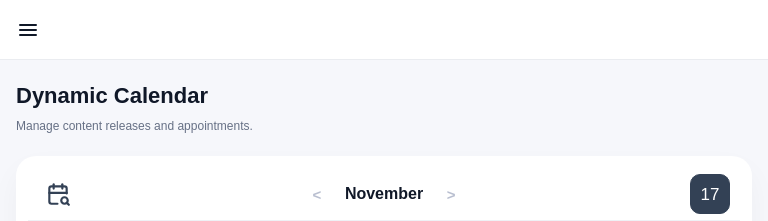
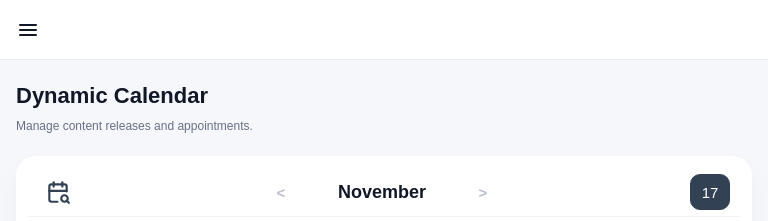
Before and after one commit to AboDa7m88/calendar-preview, a plain HTML site: page index.html in a window 768 px wide. Shown: the top 221 px of the page. Drawn offline with Linux system fonts and the light colour scheme; no server answers.

Commit message:
Adjust button dimensions and font size for improved layout in calendar controls

```diff
--- a/admin-calendar.css
+++ b/admin-calendar.css
@@ -3387,10 +3387,10 @@ select.client-filter {
 .panel:has(#calendarGrid) .date-search-toggle,
 .panel:has(#calendarGrid) #todayBtn {
     flex: 0 0 40px;
-    width: 40px;
-    min-width: 40px;
-    height: 40px;
-    min-height: 40px;
+    width: 36px;
+    min-width: 36px;
+    height: 36px;
+    min-height: 36px;
     padding: 0;
     border-radius: 10px;
     font-size: 15px;
@@ -3398,8 +3398,9 @@ select.client-filter {
 
 
 .panel:has(#calendarGrid) #todayBtn {
-    font-size: 17px;
+    font-size: 15px;
     font-weight: 400;
+    padding: 0;
 }
 
 .panel:has(#calendarGrid) .date-search-toggle svg {
@@ -3473,3 +3474,17 @@ select.client-filter {
         height: 20px;
     }
 }
+
+@media (min-width: 601px) and (max-width: 950px) {
+    .panel:has(#calendarGrid) .cal-controls {
+        gap: 16px;
+    }
+
+    .panel:has(#calendarGrid) .cal-month {
+        flex: 0 0 auto;
+        min-width: 130px;
+        font-size: 18px;
+        overflow: visible;
+        text-overflow: clip;
+    }
+}
```
